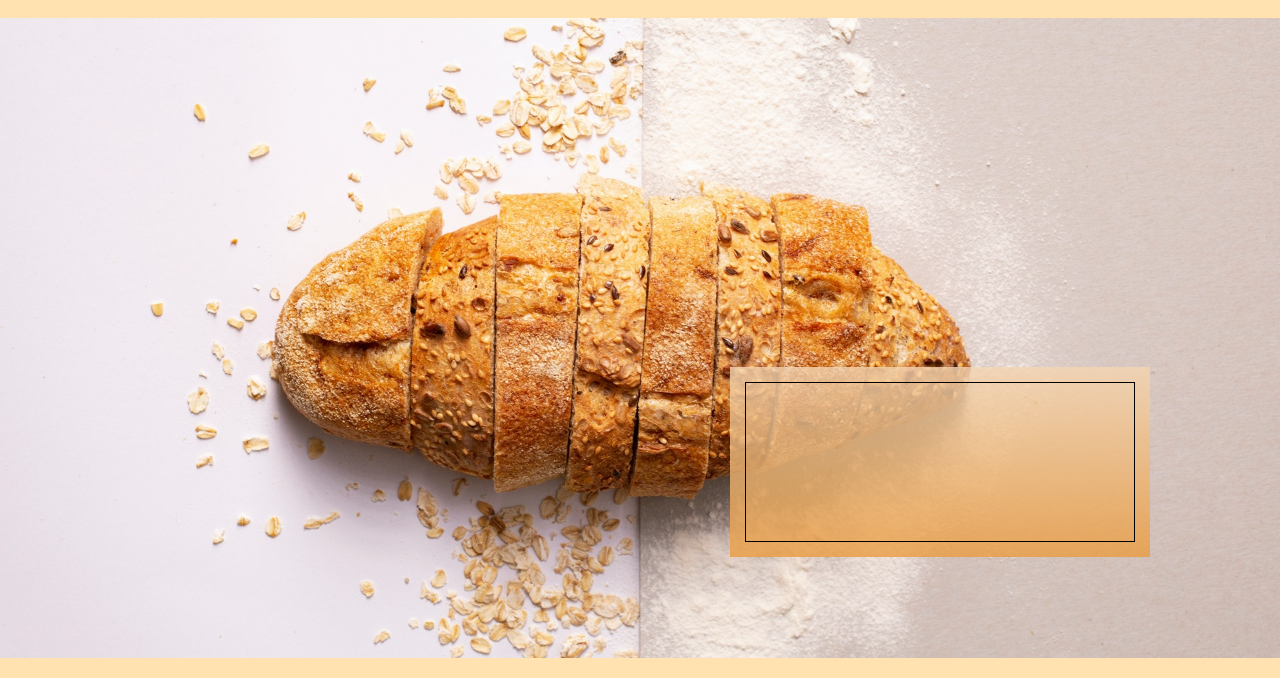
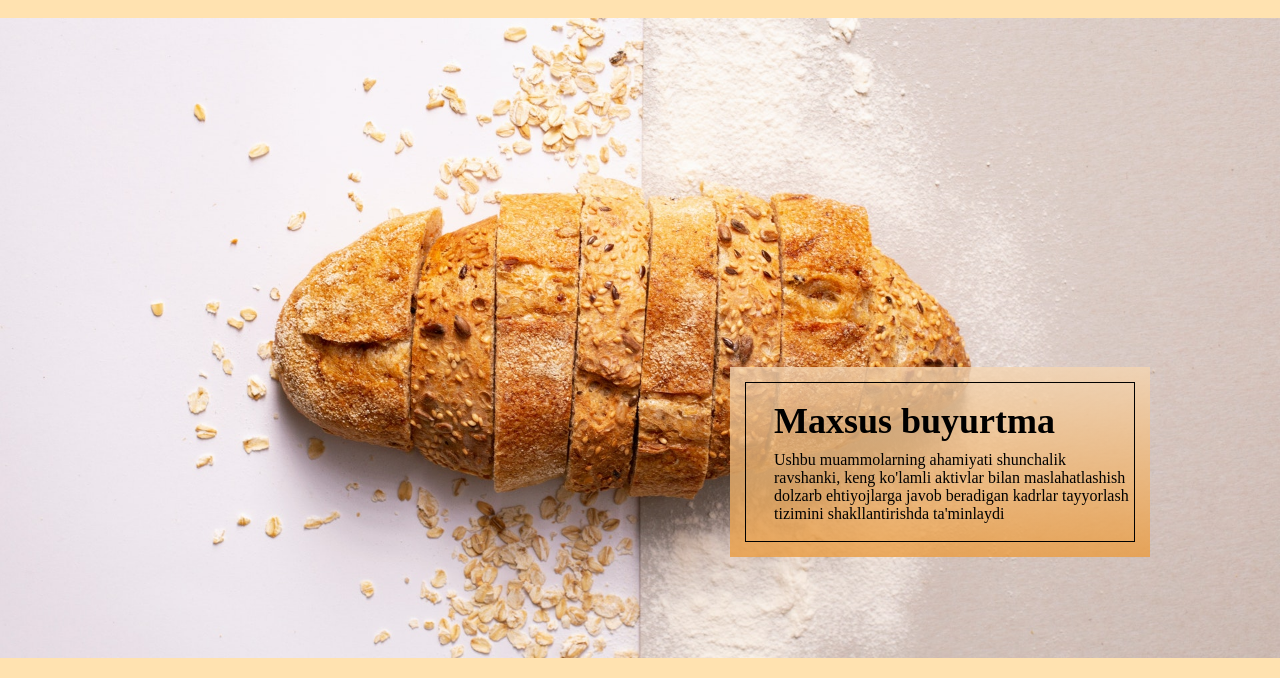
Before and after one commit to Muhammadjon-Developer/CSS-KURS, a plain HTML site: page Projects/Project_1/src/index.html in a window 1280 px wide. Shown: the part 160-838 px from the top of the page. Drawn offline with Linux system fonts and the light colour scheme.

Commit message:
kartaga text joylashtirish to'g'irlash

```diff
--- a/Projects/Project_1/src/css/style.css
+++ b/Projects/Project_1/src/css/style.css
@@ -18,7 +18,7 @@ ul {
   /* list-style-type: none;  nuqtalarni yo'qotish li teglarini yonidan = 1 - usul */
   list-style: none; /* nuqtalarni yo'qotish li teglarini yonidan = 2 - usul */
   text-align: center;
-  padding: 0px;
+  padding: 0;
 }
 
 li {
@@ -33,7 +33,7 @@ a {
 }
 
 li:last-child {
-  margin-right: 0px;
+  margin-right: 0;
 }
 
 nav {
@@ -57,6 +57,7 @@ nav {
   width: 420px;
   height: 190px;
   background-image: linear-gradient(180deg, rgba(244, 213, 178, 0.8) 0%, rgba(234, 156, 65, 0.8) 100%);
+  text-align: center;
   padding-top: 15px;
 }
 
@@ -65,4 +66,15 @@ nav {
   height: 10rem;  /* 10rem = 160px; 1rem = 16px */
   border: 1px solid black;
   margin: 0 auto;  /* block elementlarni gorizontal holatda tekis joylashtirish 0 = top, bottom uchun | auto = right, left uchun lekin bu ishlashi uchun  margin: 0 auto; yozilayotgan elementingizni konkret width:; bo'lishi shart yo'qsa ishlamaydi */
+  padding: 17px 0 0 28px;
+  text-align: left;
 }
+
+.section-about__title {
+  font-size: 36px;
+  margin-bottom: 9px;
+}
+
+.section-about__text {
+  font-size: 12px;
+}
--- a/Projects/Project_1/src/index.html
+++ b/Projects/Project_1/src/index.html
@@ -26,7 +26,10 @@
       <section class="section-about">
         <div class="section-about__block">
           <div class="section-about__border">
-            <h1></h1>
+            <h1 class="section-about__title">Maxsus buyurtma</h1>
+            <p class="section-about_text">Ushbu muammolarning ahamiyati shunchalik ravshanki,
+            keng ko'lamli aktivlar bilan maslahatlashish dolzarb ehtiyojlarga
+            javob beradigan kadrlar tayyorlash tizimini shakllantirishda ta'minlaydi</p>
           </div>
         </div>
       </section>
```
